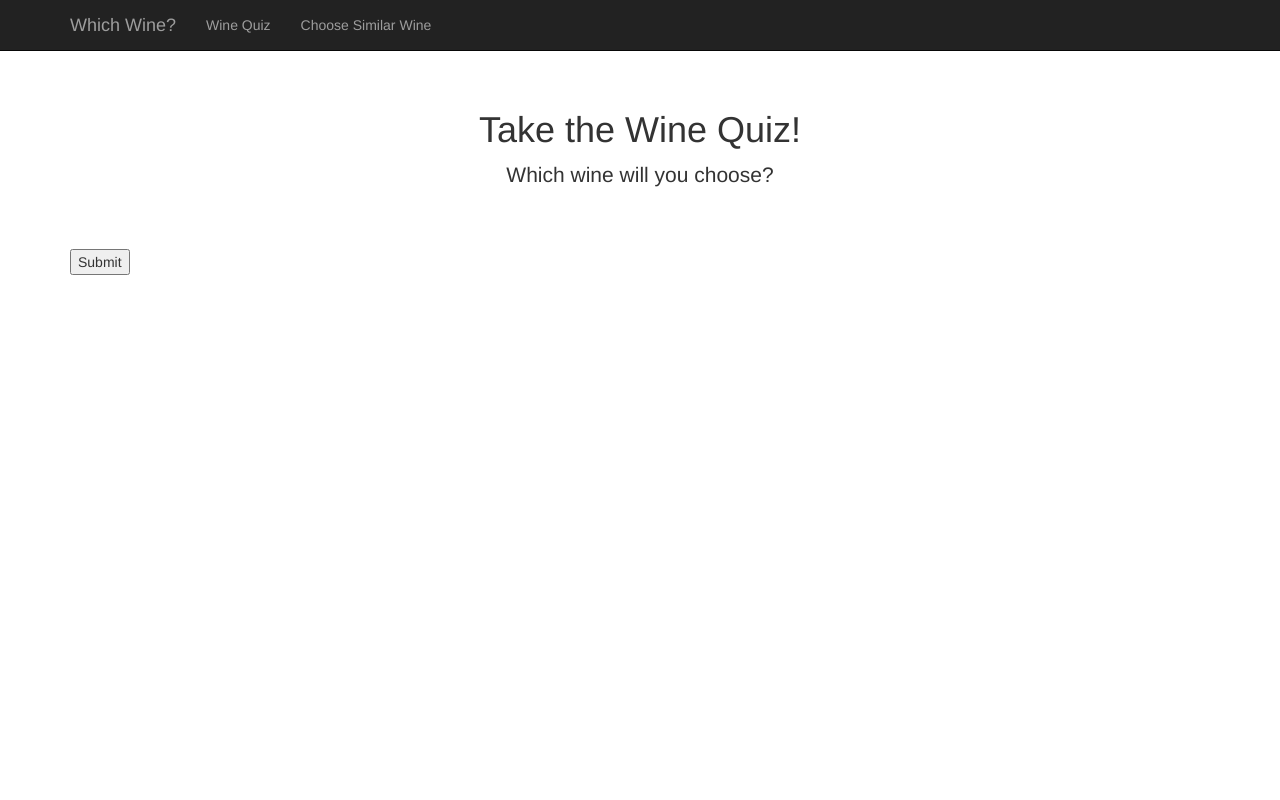
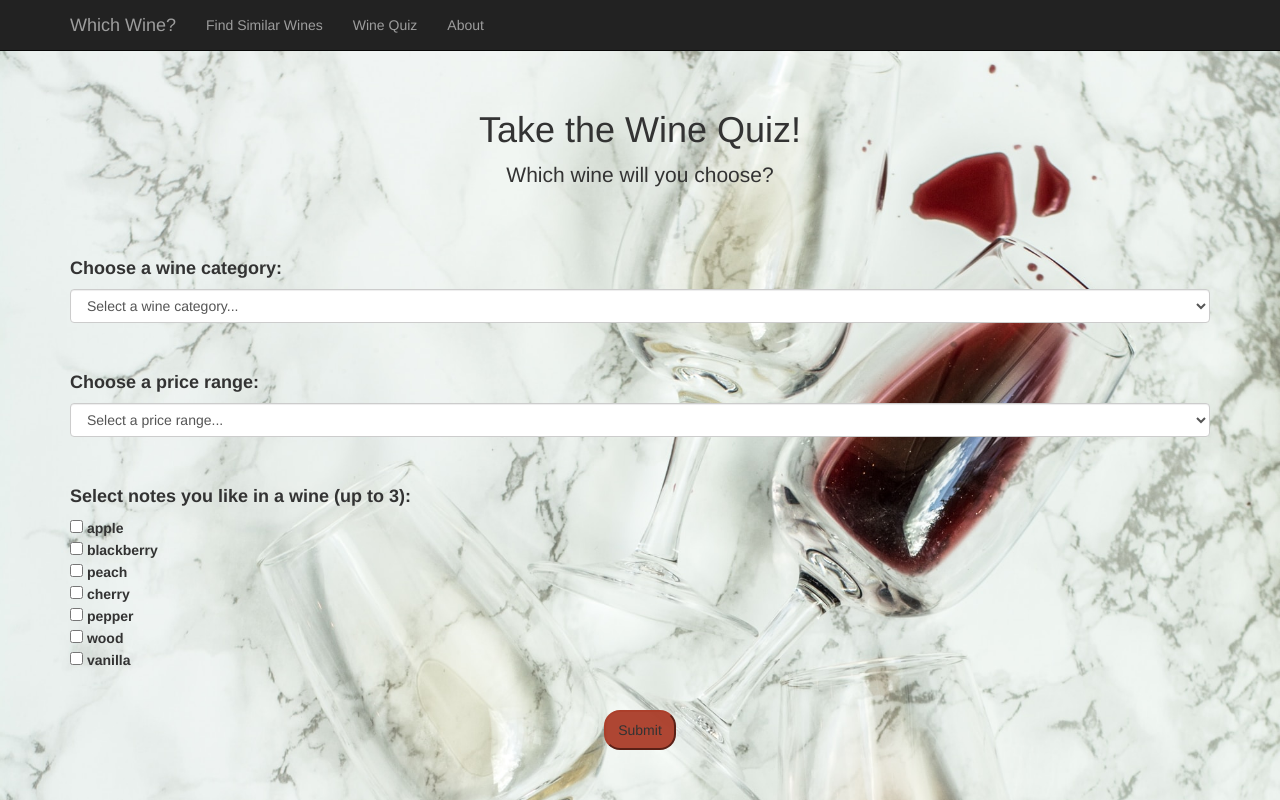
Before and after one commit to vanessapolliard/which-wine, a Flask app: template app/templates/winequiz.html in a window 1280 px wide. Run offline with Flask 2, Linux system fonts and the light colour scheme; the template is opened without the code that fills it, so the values that code supplies are empty; some libraries are stand-ins or nearby versions.

Commit message:
adding 2nd app workflow and altering background images

```diff
--- a/app/app.py
+++ b/app/app.py
@@ -14,6 +14,9 @@ conn = psycopg2.connect(database="whichwine",
                         user="postgres",
                         host="18.217.219.106", port="5432")
 cur = conn.cursor()
+
+price_ranges = ['$5-$15','$15-$25','$25-$50','$50-$75','$75-$100','$100+']
+topic_words = {0:'apple',1:'blackberry',2:'peach',3:'cherry',4:'pepper',5:'wood',6:'vanilla'}
 
 def load_metadata():
     with open('../data/winemetadata.pkl','rb') as f:
@@ -33,17 +36,47 @@ def get_results(wine, num_recs):
     data = cur.fetchall()
     return data
 
+def get_quizresults(category, price_low, price_high, topicthresh):
+    top_topic = topicthresh.index(max(topicthresh))
+    orderby = 'topic' +  str(top_topic)
+
+    topic_query = " "
+    for idx, thresh in enumerate(topicthresh):
+        if thresh > 0:
+            topic_query = topic_query + " and topic" + str(idx) + " > " + str(thresh)
+    print(topic_query)
+
+    vals = [price_low, price_high]
+
+    select_query = "SELECT title, variety, price, points FROM winemetadata where wine_id = ANY ( \
+                    select wine_id from topicloadings_price \
+                    where " + category + " = 0.5 and real_price between %s and %s" + topic_query + "order by " + orderby + " DESC limit 10);"
+
+    # vals = [price_low, price_high, topicthresh[0], topicthresh[1], topicthresh[2],
+    #         topicthresh[3], topicthresh[4], topicthresh[5], topicthresh[6]]
+    # select_query = "SELECT title, variety, price, points FROM winemetadata where wine_id = ANY ( \
+    #                 select wine_id from topicloadings_price \
+    #                 where " + category + " = 0.5 and real_price between %s and %s \
+    #                 and topic0 > %s and topic1 > %s and topic2 > %s and topic3 %s \
+    #                 and topic4 %s and topic5 %s and topic6 %s  \
+    #                 order by " + orderby + " DESC);"
+    cur.execute(select_query, tuple(vals))
+    data = cur.fetchall()
+    return data
+
 # home page
 @app.route('/')
 def index():
     return render_template('index.html')
 
+# WORKFLOW 1
 # find similar wines
 @app.route('/findsimilarwines')
 def find_similar_wines():
     df = load_metadata()
     return render_template('findsimilarwines.html', df=df)
 
+# get dropdown vals
 @app.route('/get_varietals')
 def get_varietals():
     df = load_metadata()
@@ -57,6 +90,7 @@ def get_varietals():
         data.insert(0, default)
     return jsonify(data)
 
+# get dropdown vals
 @app.route('/get_wineries')
 def get_wineries():
     df = load_metadata()
@@ -71,6 +105,7 @@ def get_wineries():
         data.insert(0, default)
     return jsonify(data)
 
+# get dropdown vals
 @app.route('/get_wines')
 def get_wines():
     df = load_metadata()
@@ -96,17 +131,81 @@ def similar_wines():
 
 
 
-
-
+# WORKFLOW 2
 # take the wine quiz
 @app.route('/winequiz')
 def wine_quiz():
-    return render_template('winequiz.html')
+    df = load_metadata()
+    return render_template('winequiz.html', df=df, prices=price_ranges)
 
 # quiz results page
-@app.route('/quizresults')
+@app.route('/quizresults', methods=['GET','POST'])
 def results():
-    return render_template('quizresults.html')
+    category = request.form['category']
+
+    # Price
+    price_range = request.form['price']
+    if price_range == price_ranges[0]:
+        price_low = 5
+        price_high = 15
+    elif price_range == price_ranges[1]:
+        price_low = 15
+        price_high = 25
+    elif price_range == price_ranges[2]:
+        price_low = 25
+        price_high = 50
+    elif price_range == price_ranges[3]:
+        price_low = 50
+        price_high = 75
+    elif price_range == price_ranges[4]:
+        price_low = 75
+        price_high = 100
+    else:
+        price_low = 100
+        price_high = 5000
+
+    # Topics
+    topics = [0 for x in range(0,7)]
+    print(request.args.get(0))
+    if request.form.get("apple"):
+        topics[0] = 1
+    if request.form.get("blackberry"):
+        topics[1] = 1
+    if request.form.get("peach"):
+        topics[2] = 1
+    if request.form.get("cherry"):
+        topics[3] = 1
+    if request.form.get("pepper"):
+        topics[4] = 1
+    if request.form.get("wood"):
+        topics[5] = 1
+    if request.form.get("vanilla"):
+        topics[6] = 1
+
+    topicthresh = [0 for x in range(0,7)]
+    if category in ('red','white'):
+        cutoffs = {1: 0.8, 2: 0.3, 3: 0.2, 4: 0.2, 5: 0.15, 6: 0.1, 7: 0.1}
+    elif category in ('sparkling','rose'):
+        cutoffs = {1: 0.3, 2: 0.1, 3: 0.1, 4: 0, 5: 0, 6: 0, 7: 0}
+
+    cutoff = cutoffs[sum(topics)] # 0.2
+    if request.form.get("apple"):
+        topicthresh[0] = cutoff
+    if request.form.get("blackberry"):
+        topicthresh[1] = cutoff
+    if request.form.get("peach"):
+        topicthresh[2] = cutoff
+    if request.form.get("cherry"):
+        topicthresh[3] = cutoff
+    if request.form.get("pepper"):
+        topicthresh[4] = cutoff
+    if request.form.get("wood"):
+        topicthresh[5] = cutoff
+    if request.form.get("vanilla"):
+        topicthresh[6] = cutoff
+
+    data = get_quizresults(category, price_low, price_high, topicthresh)
+    return render_template('quizresults.html', data=data)
 
 if __name__ == '__main__':
     app.run(host='0.0.0.0', port=8080, threaded=False, debug=False) # Make sure to change debug=False for production
--- a/app/templates/winequiz.html
+++ b/app/templates/winequiz.html
@@ -1,4 +1,38 @@
 <!DOCTYPE html>
+<style>
+    body{
+      background-image:url('../static/img/alice-pasqual-5Qafzt-wIgk-unsplash.jpg');
+      width:100%;
+     background-size: cover;
+    }
+    @media only screen and (max-width: 600px) {
+        body {
+            background-size: auto;
+        }
+    }
+    .buttons {
+      display: flex;
+      flex-wrap: nowrap;
+      justify-content: center;
+    }
+    button {
+                padding: 1vh 2vw;
+                background-color: rgba(172, 64, 44, 0.966);
+                color: rgb(2, 2, 2);
+                border-radius: 16px;
+                border-color: rgba(172, 64, 44, 0.966);
+                padding-left: 12px;
+                padding-right: 12px;
+                font-size: 16px;
+                font-weight: bold;
+            }
+            button:hover {
+                background-color: rgba(0,0,0,0);
+                color: rgba(156, 14, 14, 0.966);
+                border-color: rgba(156, 14, 14, 0.966);
+            }
+  </style>
+
 <html lang="en">
   <head>
     <meta charset="utf-8">
@@ -45,16 +79,21 @@
           <a class="navbar-brand" href="/">Which Wine?</a>
         </div>
         <div id="navbar" class="collapse navbar-collapse">
+            <ul class="nav navbar-nav">
+                <!-- <li class="active"><a href="/">Home</a></li> -->
+                <li><a href="/findsimilarwines">Find Similar Wines</a></li>
+                <!-- <li><a href="#contact">Contact</a></li> -->
+              </ul>
           <ul class="nav navbar-nav">
             <!-- <li class="active"><a href="/">Home</a></li> -->
             <li><a href="/winequiz">Wine Quiz</a></li>
             <!-- <li><a href="#contact">Contact</a></li> -->
           </ul>
           <ul class="nav navbar-nav">
-            <!-- <li class="active"><a href="/">Home</a></li> -->
-            <li><a href="/findsimilarwines">Choose Similar Wine</a></li>
-            <!-- <li><a href="#contact">Contact</a></li> -->
-          </ul>
+              <!-- <li class="active"><a href="/">Home</a></li> -->
+              <li><a href="https://github.com/vanessapolliard/which-wine/blob/master/README.md">About</a></li>
+              <!-- <li><a href="#contact">Contact</a></li> -->
+            </ul>
         </div><!--/.nav-collapse -->
       </div>
     </nav>
@@ -66,16 +105,45 @@
         <p class="lead">Which wine will you choose? </p>
       </div>
 
+      <form action='/quizresults', method='POST'>
+        <div><h4><b>Choose a wine category:</b></h4></div>
+      <select name="category" id="select_category" class="selectpicker form-control">
+          <option selected="selected" value = ''>Select a wine category...</option>
+          {% for category in df['category'].unique()|sort %}
+          <option value="{{ category }}">{{ category }}</option>
+          {% endfor %}
+      </select>
+
+      <br><br>
+
+      <form action='/quizresults', method='POST'>
+        <div><h4><b>Choose a price range:</b></h4></div>
+      <select name="price" id="select_price" class="selectpicker form-control">
+          <option selected="selected" value = ''>Select a price range...</option>
+          {% for price in prices %}
+          <option value="{{ price }}">{{ price }}</option>
+          {% endfor %}
+      </select>
+
+      <br><br>
+      <!-- {0:'apple',1:'blackberry',2:'peach',3:'cherry',4:'pepper',5:'wood',6:'vanilla'} -->
+      <form action='/quizresults', method='POST'>
+        <div><h4><b>Select notes you like in a wine (up to 3):</b></h4></div>
+        <input type="checkbox" name="apple" value="apple"> <b>apple</b><br>
+        <input type="checkbox" name="blackberry" value="blackberry"> <b>blackberry</b><br>
+        <input type="checkbox" name="peach" value="peach"> <b>peach</b><br>
+        <input type="checkbox" name="cherry" value="cherry"> <b>cherry</b><br>
+        <input type="checkbox" name="pepper" value="pepper"> <b>pepper</b><br>
+        <input type="checkbox" name="wood" value="wood"> <b>wood</b><br>
+        <input type="checkbox" name="vanilla" value="vanilla"> <b>vanilla</b><br>
+
+      <br><br>
       <div class='buttons'>
           <form action='/quizresults', method='GET'>
             <button type="submit" >Submit</button>
           </form>
         </div>
 
-      <!-- <div>
-        <img src="{{url_for('static', filename='ALS-v-MOM.png')}}" class="img-fluid" alt="Responsive image" width=20%>
-        <img src="{{url_for('static', filename='ALS-v-MOM.png')}}" class="img-fluid" alt="Responsive image" width=20%>
-      </div> -->
 
     </div><!-- /.container -->
 
```
Also changed, not shown: app/templates/findsimilarwines.html (+27 -1 lines), app/templates/index.html (+19 -11 lines), app/templates/quizresults.html (+42 -7 lines), app/templates/similarresults.html (+9 -4 lines), app/static/img/kym-ellis-aF1NPSnDQLw-unsplash.jpg (added), app/static/img/sven-wilhelm-2cRXSWyMHA8-unsplash.jpg (added).
